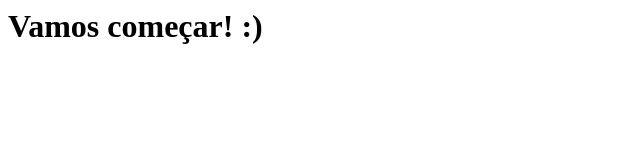
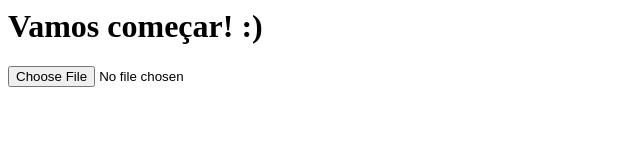
Before and after one commit to jhonatadev/image-size-electron, an Electron app: page index.html in a window 1280 px wide. Shown: the whole page, without its empty margins (0-640 px from the left). Drawn offline with Linux system fonts and the light colour scheme.

Commit message:
Interagindo com o usuario

```diff
--- a/index.html
+++ b/index.html
@@ -1,4 +1,9 @@
 <head></head>
 <body>
   <h1>Vamos começar! :)</h1>
+  <form action="#">
+    <div>
+      <input type="file" accept="image/*">
+    </div>
+  </form>
 </body>
```
